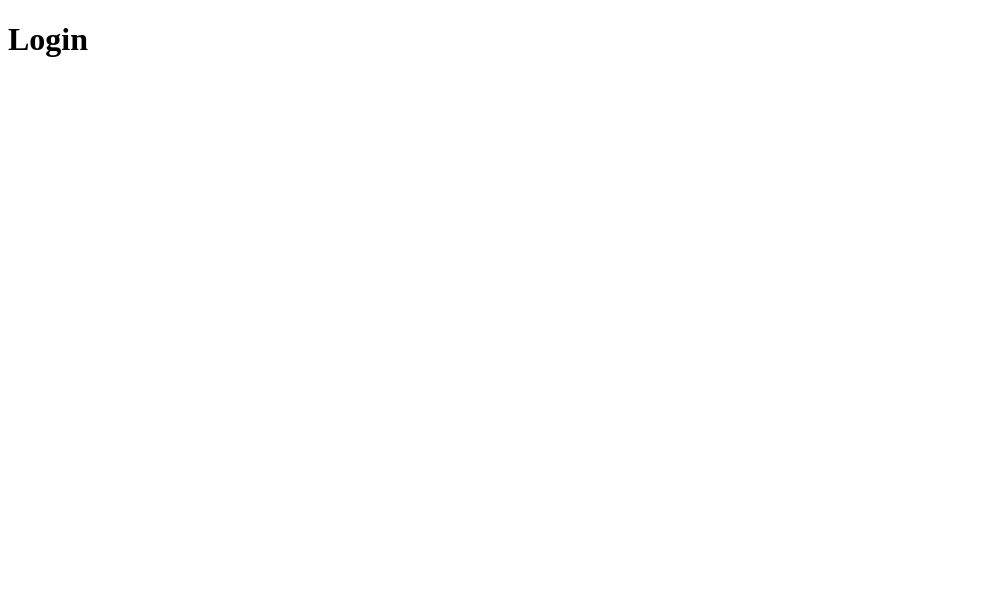
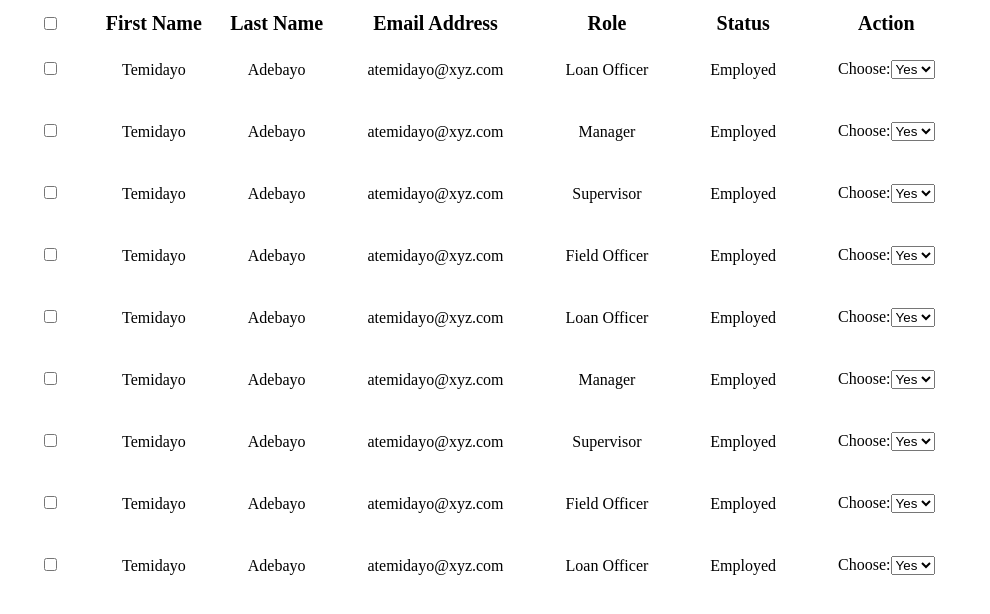
Before and after one commit to JibolaJinadu/Loanify-Project, a React (Vite) app: page /sign-up in a window 1280 px wide. Shown: the top 614 px of the page, without its empty margins (0-990 px from the left). Built offline with nearby package versions, Linux system fonts and the light colour scheme.

Commit message:
first commit

```diff
--- a/src/App.jsx
+++ b/src/App.jsx
@@ -1,11 +1,13 @@
 import Login from './login/Login';
 import SignUp from './signUp/SignUp';
+import UserPermission from './permission/UserPermission';
 
 function App() {
   return (
     <>
-      <Login />
+      {/* <Login /> */}
       {/* <SignUp /> */}
+      <UserPermission />
     </>
   );
 }
--- /dev/null
+++ b/src/permission/UserPermission.css
@@ -0,0 +1,39 @@
+/* UserPermission CSS */
+.user-info{
+    overflow-x: auto;
+}
+
+.users{
+    border:1px solid;
+    width: 100%;
+    font-size: 50px;
+    border-spacing: 0px;
+    border-collapse: collapse;
+    height:100%;
+}
+
+th{
+    background-color: white;
+    color: black;
+    height:25px;
+    border: 2 px solid #ddd;
+    font-size: 20px;
+    text-align: center;
+}
+
+/* th, td{
+    padding: 50px;
+    text-align: center;
+} */
+
+td{
+    text-align: center;
+    height: 10px;
+    vertical-align:bottom;
+    padding: 20px 30px;
+}
+
+tr:nth-col(even) {
+    background-color: grey;
+
+}
--- /dev/null
+++ b/src/permission/UserPermission.jsx
@@ -0,0 +1,183 @@
+import React from 'react';
+import './UserPermission.css';
+
+
+const UserPermission = () => {
+  return (
+    <div class='user-info'>
+      <table id='users'>
+      <tr>
+        <th>
+          <input type="checkBox"></input>
+        </th>
+        <th>First Name</th>
+        <th>Last Name</th>
+        <th>Email Address</th>
+        <th>Role</th>
+        <th>Status</th>
+        <th>Action</th>
+      </tr>
+      <tr>
+      <td>
+          <input type="checkBox"></input>
+        </td>
+        <td>Temidayo</td>
+        <td>Adebayo</td>
+        <td>atemidayo@xyz.com</td>
+        <td>Loan Officer</td>
+        <td>Employed</td>
+        <td>
+          <label for='permit'>Choose:</label>
+            <select name="permit" id="permit">
+                <option value="Yes">Yes</option>
+                <option value="No" >No</option>
+            </select>
+        </td>
+      </tr>
+      <tr>
+      <td>
+          <input type="checkBox"></input>
+        </td>
+        <td>Temidayo</td>
+        <td>Adebayo</td>
+        <td>atemidayo@xyz.com</td>
+        <td>Manager</td>
+        <td>Employed</td>
+        <td>
+          <label for='permit'>Choose:</label>
+            <select name="permit" id="permit">
+                <option value="Yes">Yes</option>
+                <option value="No" >No</option>
+            </select>
+        </td>
+      </tr>
+      <tr>
+      <td>
+          <input type="checkBox"></input>
+        </td>
+        <td>Temidayo</td>
+        <td>Adebayo</td>
+        <td>atemidayo@xyz.com</td>
+        <td>Supervisor</td>
+        <td>Employed</td>
+        <td>
+          <label for='permit'>Choose:</label>
+            <select name="permit" id="permit">
+                <option value="Yes">Yes</option>
+                <option value="No" >No</option>
+            </select>
+        </td>
+      </tr>
+      <tr>
+      <td>
+          <input type="checkBox"></input>
+        </td>
+        <td>Temidayo</td>
+        <td>Adebayo</td>
+        <td>atemidayo@xyz.com</td>
+        <td>Field Officer</td>
+        <td>Employed</td>
+        <td>
+          <label for='permit'>Choose:</label>
+            <select name="permit" id="permit">
+                <option value="Yes">Yes</option>
+                <option value="No" >No</option>
+            </select>
+        </td>
+      </tr>
+      <tr>
+      <td>
+          <input type="checkBox"></input>
+        </td>
+        <td>Temidayo</td>
+        <td>Adebayo</td>
+        <td>atemidayo@xyz.com</td>
+        <td>Loan Officer</td>
+        <td>Employed</td>
+        <td>
+          <label for='permit'>Choose:</label>
+            <select name="permit" id="permit">
+                <option value="Yes">Yes</option>
+                <option value="No" >No</option>
+            </select>
+        </td>
+      </tr>
+      <tr>
+      <td>
+          <input type="checkBox"></input>
+        </td>
+        <td>Temidayo</td>
+        <td>Adebayo</td>
+        <td>atemidayo@xyz.com</td>
+        <td>Manager</td>
+        <td>Employed</td>
+        <td>
+          <label for='permit'>Choose:</label>
+            <select name="permit" id="permit">
+                <option value="Yes">Yes</option>
+                <option value="No" >No</option>
+            </select>
+        </td>
+      </tr>
+      <tr>
+      <td>
+          <input type="checkBox"></input>
+        </td>
+        <td>Temidayo</td>
+        <td>Adebayo</td>
+        <td>atemidayo@xyz.com</td>
+        <td>Supervisor</td>
+        <td>Employed</td>
+        <td>
+          <label for='permit'>Choose:</label>
+            <select name="permit" id="permit">
+                <option value="Yes">Yes</option>
+                <option value="No" >No</option>
+            </select>
+        </td>
+      </tr>
+      <tr>
+      <td>
+          <input type="checkBox"></input>
+        </td>
+        <td>Temidayo</td>
+        <td>Adebayo</td>
+        <td>atemidayo@xyz.com</td>
+        <td>Field Officer</td>
+        <td>Employed</td>
+        <td>
+          <label for='permit'>Choose:</label>
+            <select name="permit" id="permit">
+                <option value="Yes">Yes</option>
+                <option value="No" >No</option>
+            </select>
+        </td>
+      </tr>
+      <tr>
+      <td>
+          <input type="checkBox"></input>
+        </td>
+        <td>Temidayo</td>
+        <td>Adebayo</td>
+        <td>atemidayo@xyz.com</td>
+        <td>Loan Officer</td>
+        <td>Employed</td>
+        <td>
+          <label for='permit'>Choose:</label>
+            <select name="permit" id="permit">
+                <option value="Yes">Yes</option>
+                <option value="No" >No</option>
+            </select>
+        </td>
+      </tr>
+      <tr>
+
+      </tr>
+    </table>
+  </div>
+
+
+  )
+}
+
+export default UserPermission;
```
